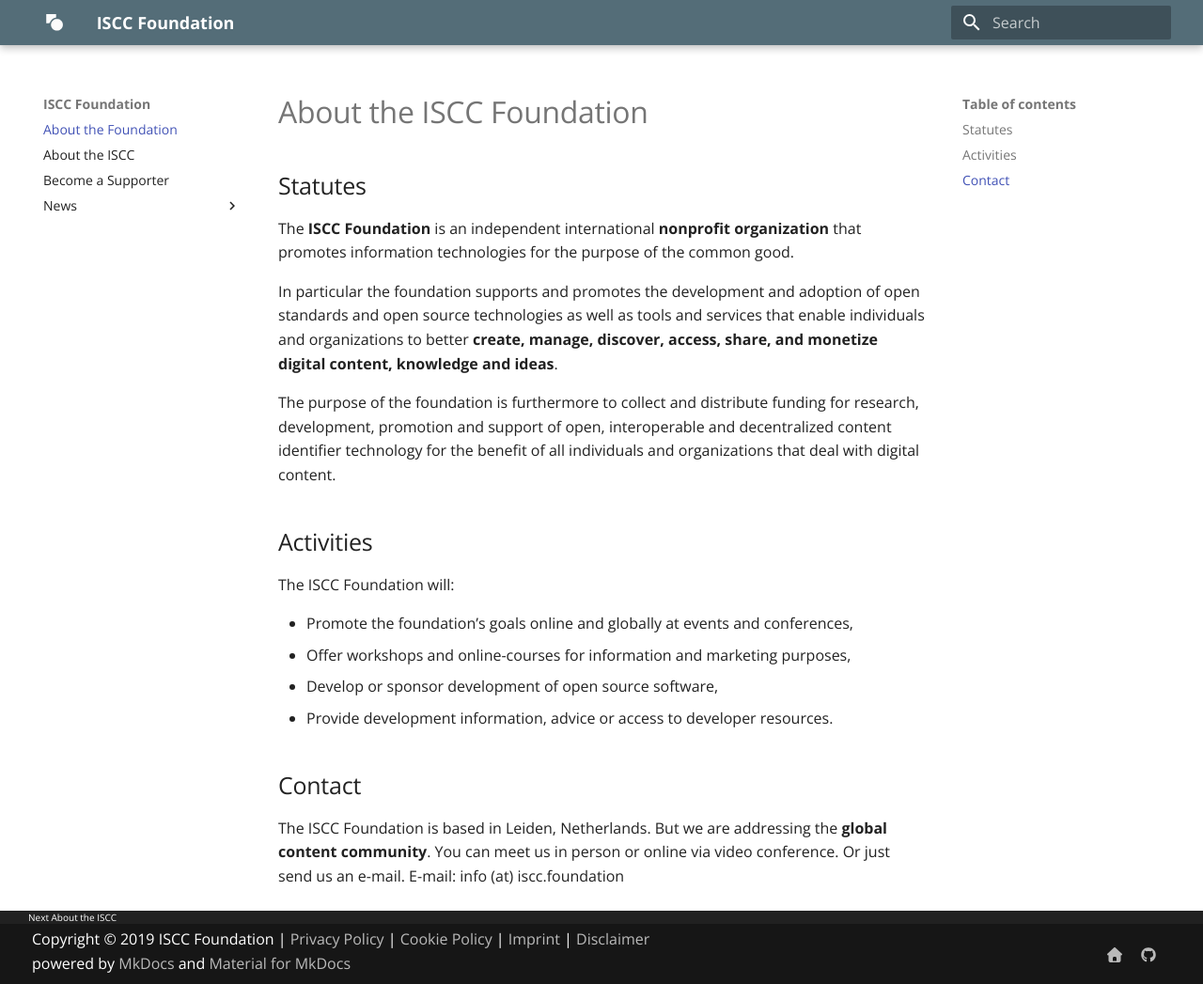
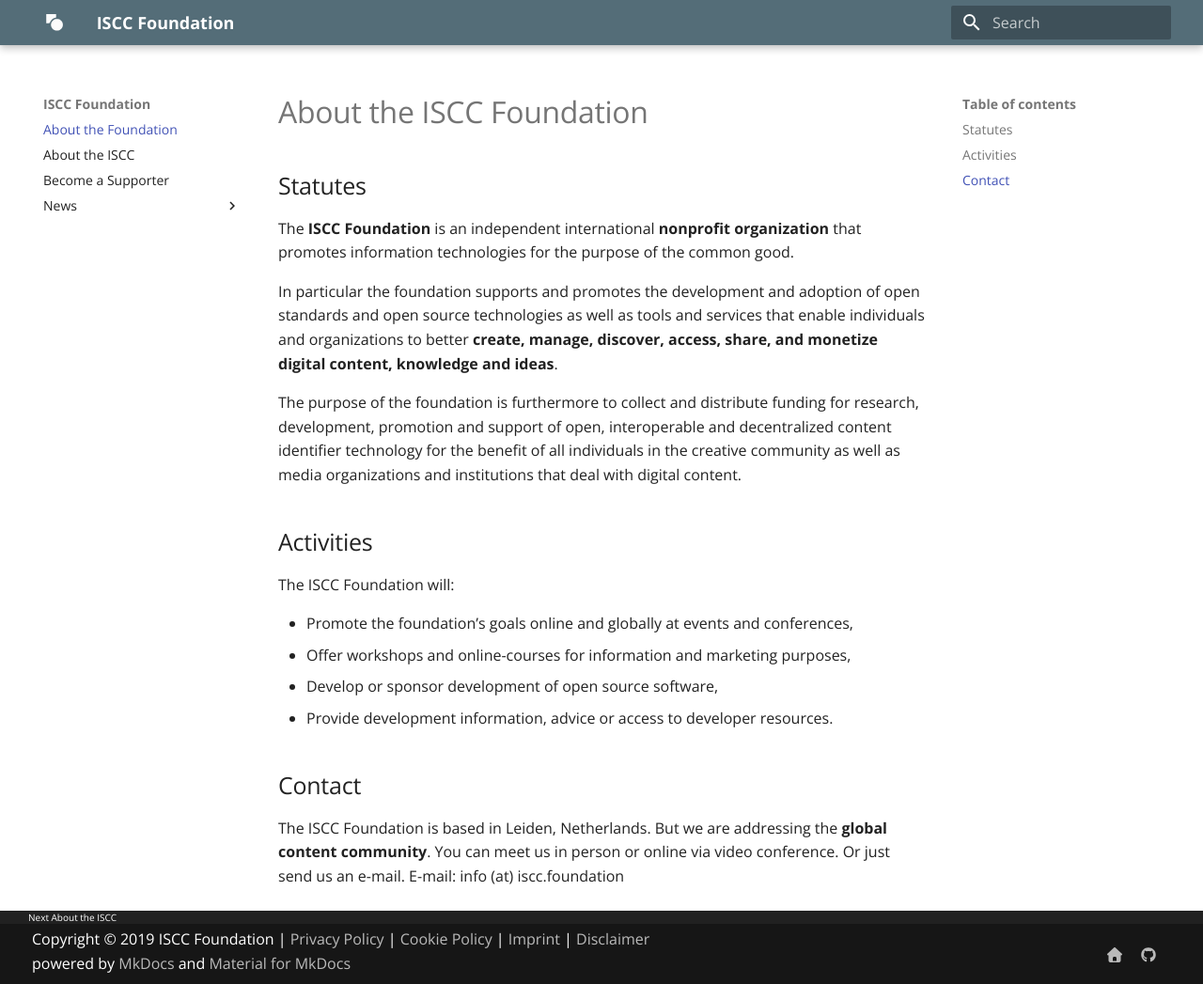
Before and after one commit to iscc/foundation, an MkDocs documentation site: the page built from docs/index.md, in a window 1280 px wide and 1047 px high. Shown: the whole window at 94% size. Built offline with MkDocs 1.6.1 and Material for MkDocs 9.7.7, drawn with Linux system fonts in a browser that asks for light colours.

Commit message:
Mention institutions

```diff
--- a/docs/index.md
+++ b/docs/index.md
@@ -9,7 +9,7 @@
 
 In particular the foundation supports and promotes the development and adoption of open standards and open source technologies as well as tools and services that enable individuals and organizations to better **create, manage, discover, access, share, and monetize digital content, knowledge and ideas**.
 
-The purpose of the foundation is furthermore to collect and distribute funding for research, development, promotion and support of open, interoperable and decentralized content identifier technology for the benefit of all individuals and organizations that deal with digital content.
+The purpose of the foundation is furthermore to collect and distribute funding for research, development, promotion and support of open, interoperable and decentralized content identifier technology for the benefit of all individuals in the creative community as well as media organizations and institutions that deal with digital content.
 
 ## Activities
 
```
Also changed, not shown: docs/news/2019-05-23.md (+1 -1 lines).
